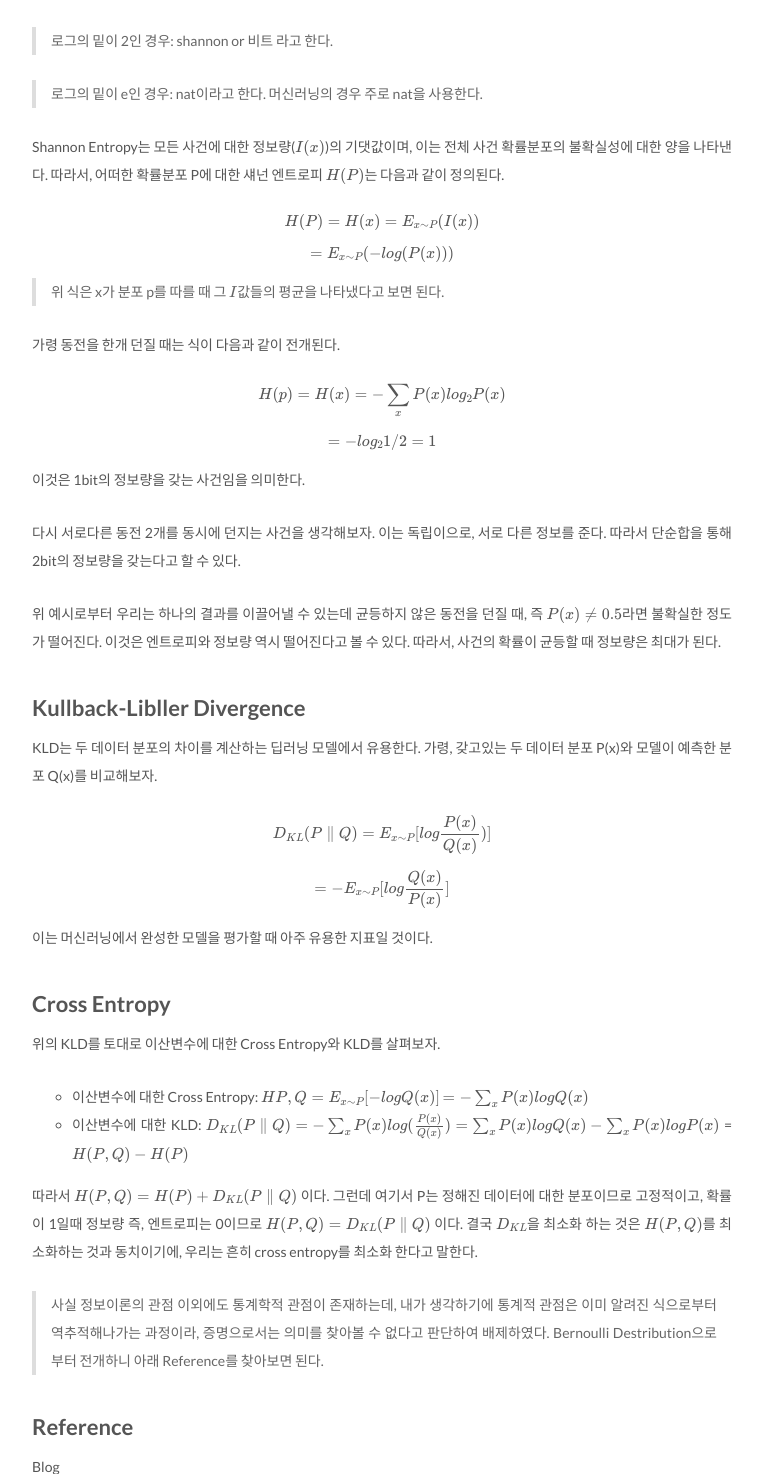
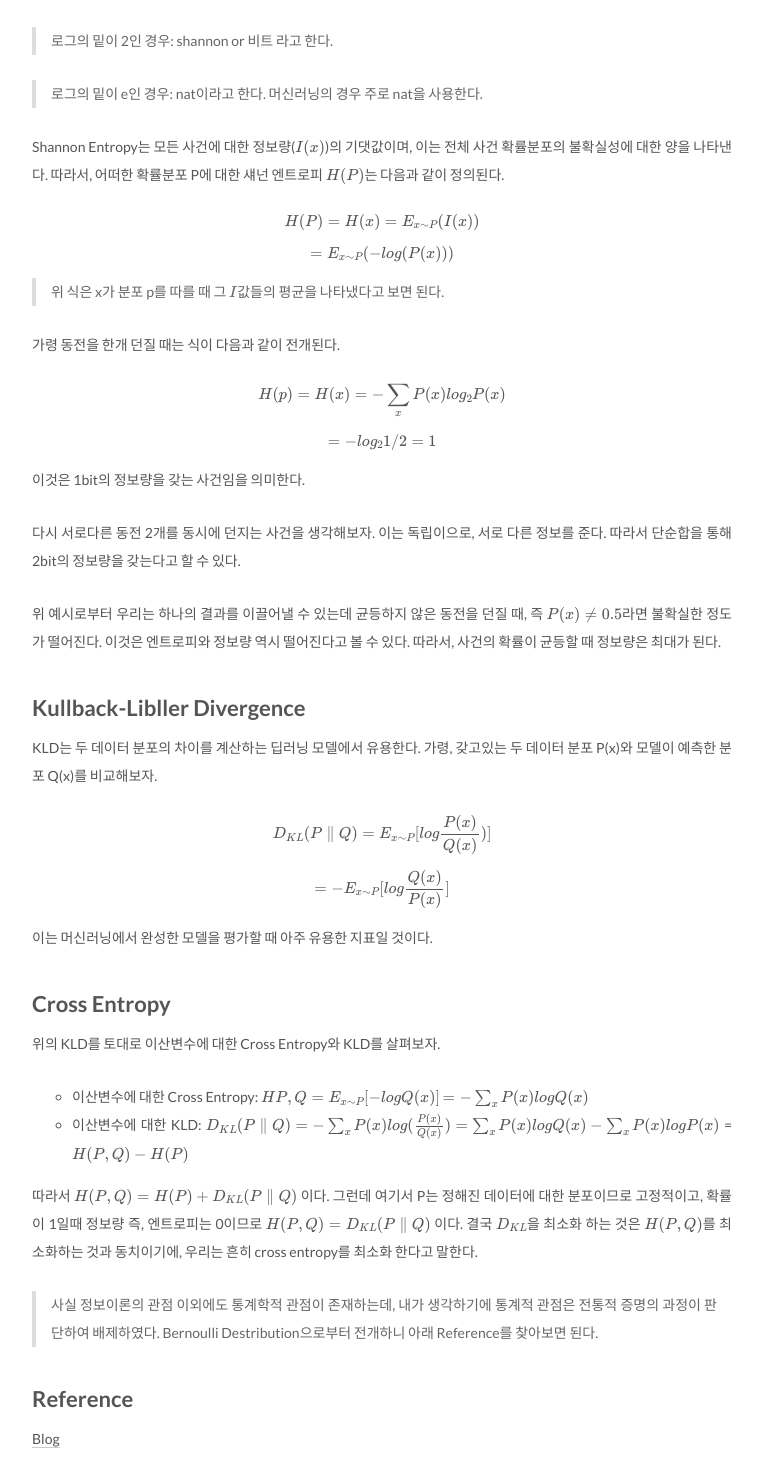
Before and after one commit to silverstar0727/silverstar0727.github.io, a Jekyll site: the page built from _posts/ml basic/2021-01-05-cross_entropy.md, in a window 1280 px wide, cut to the strip 1019-2493 px from the top of the page. Shown: the whole strip, without its empty margins (258-1021 px from the left). Built offline with Jekyll 4.4.1, drawn with Linux system fonts in a browser that asks for light colours; formulas are drawn with MathJax 3; comment, search, counter and statistics services are not loaded.

Commit message:
Update 2021-01-05-cross_entropy.md

```diff
--- a/_posts/ml basic/2021-01-05-cross_entropy.md
+++ b/_posts/ml basic/2021-01-05-cross_entropy.md
@@ -74,7 +74,7 @@ $$= -E_{x \sim P}[log{Q(x) \over P(x)}]$$
 따라서 $H(P,Q) = H(P) + D_{KL}({P \parallel Q})$ 이다. 그런데 여기서 P는 정해진 데이터에 대한 분포이므로 고정적이고, 확률이 1일때 정보량 즉, 엔트로피는 0이므로
 $H(P, Q) = D_{KL}({P \parallel Q})$ 이다. 결국 $D_{KL}$을 최소화 하는 것은 $H(P, Q)$를 최소화하는 것과 동치이기에, 우리는 흔히 cross entropy를 최소화 한다고 말한다.
 
-> 사실 정보이론의 관점 이외에도 통계학적 관점이 존재하는데, 내가 생각하기에 통계적 관점은 이미 알려진 식으로부터 역추적해나가는 과정이라, 증명으로서는 의미를 찾아볼 수 없다고 판단하여 배제하였다. Bernoulli Destribution으로부터 전개하니 아래 Reference를 찾아보면 된다.
+> 사실 정보이론의 관점 이외에도 통계학적 관점이 존재하는데, 내가 생각하기에 통계적 관점은 전통적 증명의 과정이  판단하여 배제하였다. Bernoulli Destribution으로부터 전개하니 아래 Reference를 찾아보면 된다.
 
 ## Reference
 [Blog](https://curt-park.github.io/2018-09-19/loss-cross-entropy/)
```
